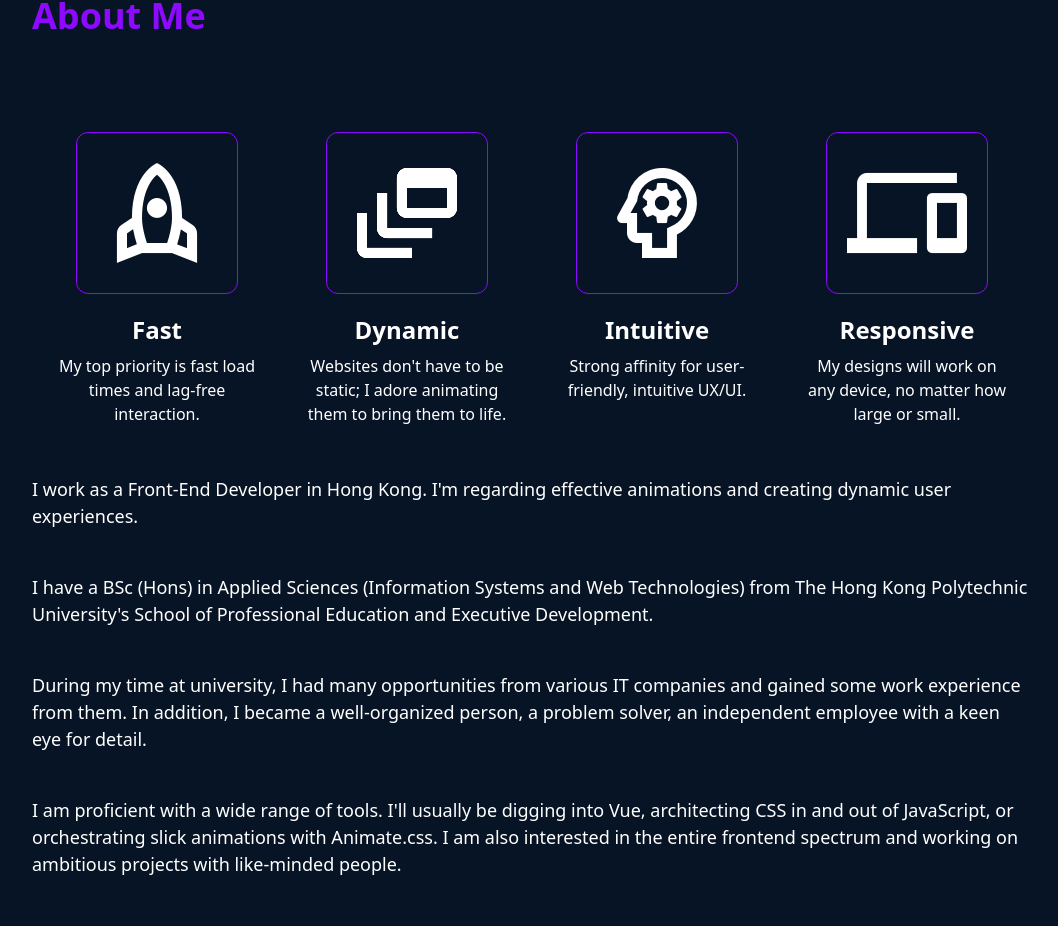
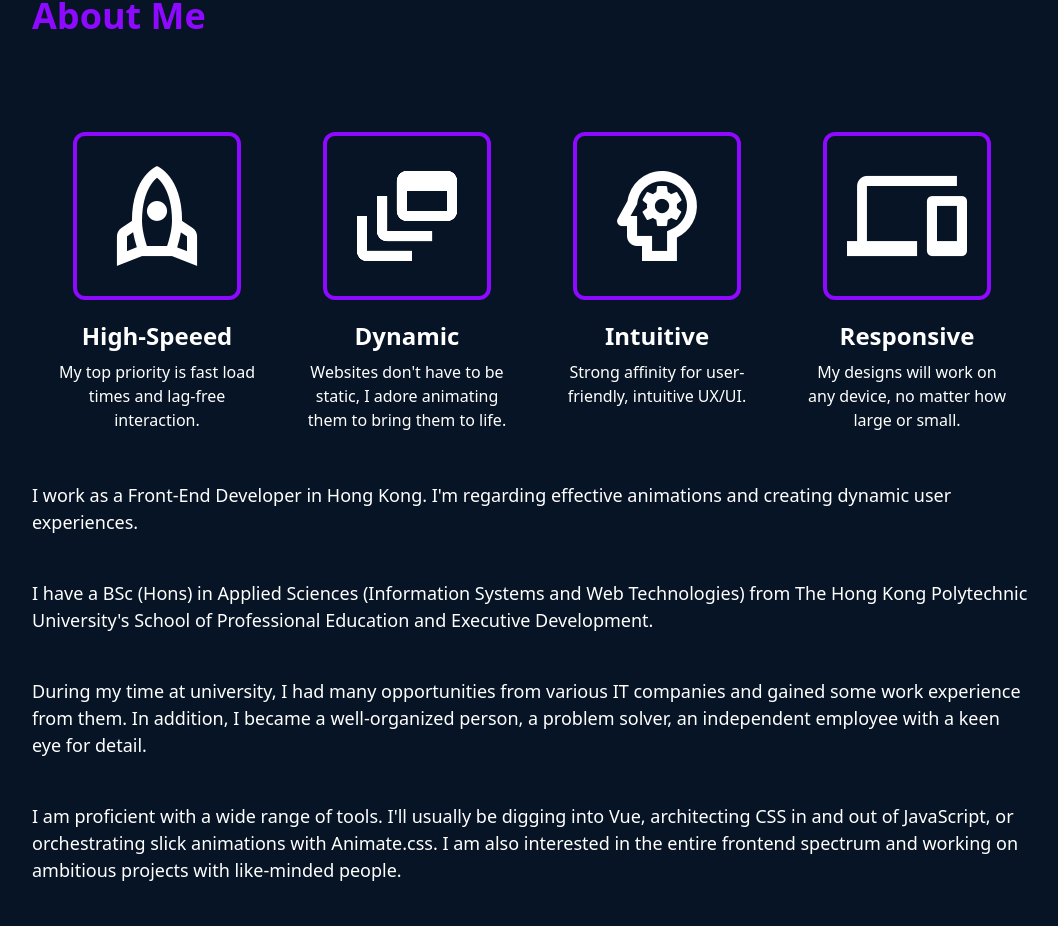
Before and after one commit to kevinli8831/portfolio, a Vue app: page / in a window 1280 px wide. Shown: the part 900-1826 px from the top of the page, without its empty margins (108-1166 px from the left). Built offline with nearby package versions, Linux system fonts and the light colour scheme; a small style sheet from the web is missing.

Commit message:
fixed rem

```diff
--- a/src/components/AboutMe.vue
+++ b/src/components/AboutMe.vue
@@ -13,7 +13,7 @@
         class="flex flex-col items-center w-full sm:w-1/2 lg:w-1/4 mb-10 px-2"
       >
         <span
-          class="material-icons-outlined !text-[120px] border border-colorOrange rounded-xl p-5 mb-5"
+          class="material-icons-outlined !text-[120px] border-4 border-colorOrange rounded-xl p-5 mb-5"
         >
           {{ item.icon }}
         </span>
@@ -75,12 +75,12 @@ export default {
     return {
       list: [
         {
-          title: "Fast",
+          title: "High-Speeed",
           text: "My top priority is fast load times and lag-free interaction.",
           icon: "rocket",
         },
         {
-          text: "Websites don't have to be static; I adore animating them to bring them to life.",
+          text: "Websites don't have to be static, I adore animating them to bring them to life.",
           icon: "dynamic_feed",
           title: "Dynamic",
         },
--- a/src/components/Experience.vue
+++ b/src/components/Experience.vue
@@ -6,7 +6,7 @@
     id="Exp"
   >
     <div class="textOrange text-4xl mb-24 font-bold">Work Experience</div>
-    <div class="flex flex-wrap sm:flex-nowrap gap-16">
+    <div class="flex flex-wrap sm:flex-nowrap" style="gap: 64px">
       <div class="w-full sm:w-2/3">
         <div class="flex">
           <div
--- a/src/components/Work.vue
+++ b/src/components/Work.vue
@@ -7,7 +7,8 @@
   >
     <div class="textOrange text-4xl mb-24 font-bold">Project</div>
     <div
-      class="flex flex-row flex-wrap lg:flex-nowrap gap-10 mb-10"
+      style="gap: 40px"
+      class="flex flex-row flex-wrap lg:flex-nowrap mb-10"
       v-for="(item, index) in contentList"
       :key="`content${index}`"
     >
--- a/src/components/WorkCard.vue
+++ b/src/components/WorkCard.vue
@@ -19,7 +19,7 @@
         </transition>
       </div>
       <div id="tag">
-        <div class="flex items-center gap-2 flex-wrap">
+        <div style="gap: 8px" class="flex items-center flex-wrap">
           <span class="material-icons-outlined"> tag </span>
           <span
             class="bg-[#5A17B1] p-2 rounded-full min-w-[60px] text-center"
```
